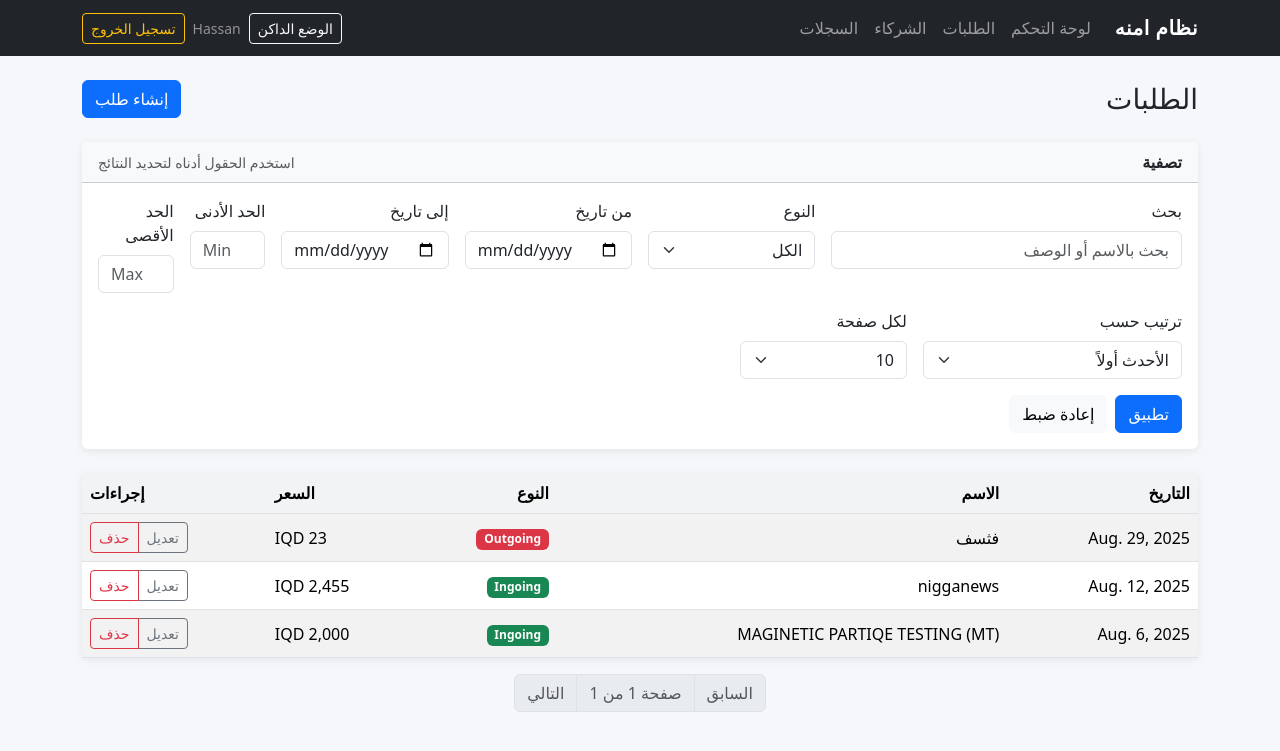
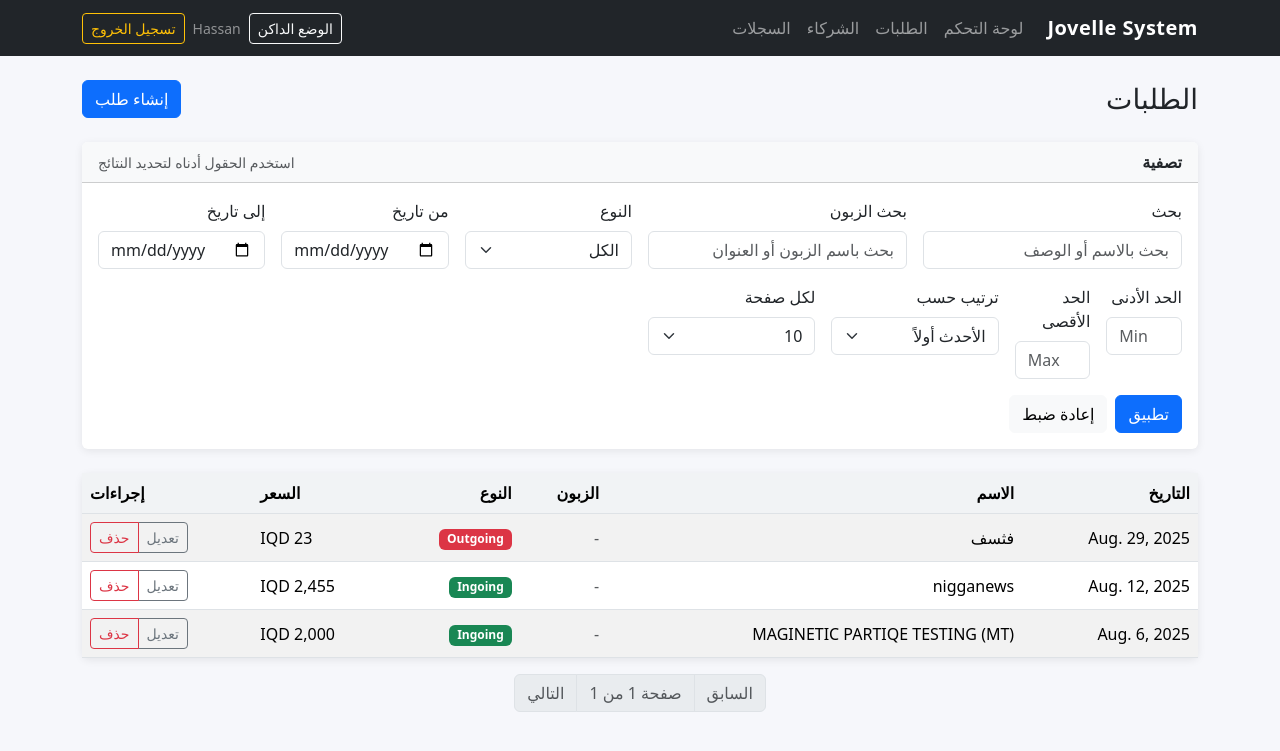
Before and after one commit to Hassan-Abdulbaqi/Amnah, a Django app: page /orders/ in a window 1280 px wide. Shown: the top 751 px of the page. Run offline with Django 5.2, Linux system fonts and the light colour scheme; a user stored in the database is signed in; data comes from the database, SQL or seed files in the repository; both versions use the stored data as it was before the commit.

Commit message:
changes 2

```diff
--- a/core/forms.py
+++ b/core/forms.py
@@ -3,15 +3,18 @@ from .models import Order, Partner
 
 
 class OrderForm(forms.ModelForm):
+    order_type = forms.ChoiceField(required=False, choices=[("", "اختر النوع")] + Order.TYPE_CHOICES, widget=forms.Select(attrs={"class": "form-select"}))
+
     class Meta:
         model = Order
-        fields = ["name", "order_type", "price", "date", "description"]
+        fields = ["name", "order_type", "price", "date", "description", "customer_name", "customer_address"]
         widgets = {
             "name": forms.TextInput(attrs={"class": "form-control", "placeholder": "اسم الطلب"}),
-            "order_type": forms.Select(attrs={"class": "form-select"}),
             "price": forms.NumberInput(attrs={"class": "form-control", "step": "1", "placeholder": "0"}),
             "date": forms.DateInput(attrs={"type": "date", "class": "form-control"}),
             "description": forms.Textarea(attrs={"class": "form-control", "rows": 3, "placeholder": "وصف اختياري"}),
+            "customer_name": forms.TextInput(attrs={"class": "form-control", "placeholder": "اسم الزبون"}),
+            "customer_address": forms.TextInput(attrs={"class": "form-control", "placeholder": "عنوان الزبون"}),
         }
 
 
@@ -38,6 +41,10 @@ class OrderFilterForm(forms.Form):
     search = forms.CharField(required=False, widget=forms.TextInput(attrs={
         "class": "form-control",
         "placeholder": "بحث بالاسم أو الوصف",
+    }))
+    customer_search = forms.CharField(required=False, widget=forms.TextInput(attrs={
+        "class": "form-control",
+        "placeholder": "بحث باسم الزبون أو العنوان",
     }))
     order_type = forms.ChoiceField(required=False, choices=[("", "الكل")] + Order.TYPE_CHOICES, widget=forms.Select(attrs={
         "class": "form-select",
--- a/core/models.py
+++ b/core/models.py
@@ -22,10 +22,12 @@ class Order(models.Model):
     ]
 
     name = models.CharField(max_length=255)
-    order_type = models.CharField(max_length=3, choices=TYPE_CHOICES)
+    order_type = models.CharField(max_length=3, choices=TYPE_CHOICES, null=True, blank=True)
     price = models.BigIntegerField()
     date = models.DateField()
     description = models.TextField(blank=True)
+    customer_name = models.CharField(max_length=255, blank=True)
+    customer_address = models.TextField(blank=True)
 
     class Meta:
         ordering = ["-date", "name"]
@@ -36,8 +38,13 @@ class Order(models.Model):
 
     @property
     def signed_amount(self) -> float:
-        """Return price as positive for INGOING and negative for OUTGOING."""
-        return self.price if self.order_type == self.INGOING else -self.price
+        """Return price as positive for INGOING, negative for OUTGOING, and 0 for null/empty."""
+        if self.order_type == self.INGOING:
+            return self.price
+        elif self.order_type == self.OUTGOING:
+            return -self.price
+        else:
+            return 0
 
 
 class ActivityLog(models.Model):
--- a/core/views.py
+++ b/core/views.py
@@ -52,6 +52,8 @@ def dashboard(request):
     num_orders = qs.count()
     num_ingoing = qs.filter(order_type=Order.INGOING).count()
     num_outgoing = qs.filter(order_type=Order.OUTGOING).count()
+    from django.db.models import Q
+    num_neutral = qs.filter(Q(order_type__isnull=True) | Q(order_type='')).count()
 
     partners = list(Partner.objects.all())
     partner_rows = []
@@ -70,6 +72,7 @@ def dashboard(request):
         "num_orders": num_orders,
         "num_ingoing": num_ingoing,
         "num_outgoing": num_outgoing,
+        "num_neutral": num_neutral,
         "partner_rows": partner_rows,
     }
     return render(request, "dashboard.html", context)
@@ -100,6 +103,8 @@ def dashboard_export(request):
     num_orders = qs.count()
     num_ingoing = qs.filter(order_type=Order.INGOING).count()
     num_outgoing = qs.filter(order_type=Order.OUTGOING).count()
+    from django.db.models import Q
+    num_neutral = qs.filter(Q(order_type__isnull=True) | Q(order_type='')).count()
 
     response = HttpResponse(content_type="text/csv; charset=utf-8")
     response["Content-Disposition"] = "attachment; filename=dashboard_stats.csv"
@@ -115,6 +120,7 @@ def dashboard_export(request):
     writer.writerow(["Orders Count", num_orders])
     writer.writerow(["Ingoing Count", num_ingoing])
     writer.writerow(["Outgoing Count", num_outgoing])
+    writer.writerow(["Neutral Count", num_neutral])
     writer.writerow([])
 
     # Partner shares
@@ -141,6 +147,7 @@ def orders_list(request):
 
     if form.is_valid():
         search = form.cleaned_data.get("search")
+        customer_search = form.cleaned_data.get("customer_search")
         order_type = form.cleaned_data.get("order_type")
         date_from = form.cleaned_data.get("date_from")
         date_to = form.cleaned_data.get("date_to")
@@ -151,6 +158,9 @@ def orders_list(request):
         if search:
             from django.db.models import Q
             qs = qs.filter(Q(name__icontains=search) | Q(description__icontains=search))
+        if customer_search:
+            from django.db.models import Q
+            qs = qs.filter(Q(customer_name__icontains=customer_search) | Q(customer_address__icontains=customer_search))
         if order_type:
             qs = qs.filter(order_type=order_type)
         if date_from:
--- a/templates/base.html
+++ b/templates/base.html
@@ -24,7 +24,7 @@
 <body>
     <nav class="navbar navbar-expand-lg navbar-dark bg-dark">
         <div class="container">
-            <a class="navbar-brand" href="/">نظام امنه</a>
+            <a class="navbar-brand" href="/">Jovelle System</a>
             <button class="navbar-toggler" type="button" data-bs-toggle="collapse" data-bs-target="#mainNav" aria-controls="mainNav" aria-expanded="false" aria-label="Toggle navigation">
                 <span class="navbar-toggler-icon"></span>
             </button>
--- a/templates/orders/form.html
+++ b/templates/orders/form.html
@@ -15,6 +15,8 @@
                 <div class="col-12 col-md-6"><label class="form-label">النوع</label> {{ form.order_type }}</div>
                 <div class="col-12 col-md-6"><label class="form-label">السعر (IQD)</label> {{ form.price }}</div>
                 <div class="col-12 col-md-6"><label class="form-label">التاريخ</label> {{ form.date }}</div>
+                <div class="col-12 col-md-6"><label class="form-label">اسم الزبون</label> {{ form.customer_name }}</div>
+                <div class="col-12 col-md-6"><label class="form-label">عنوان الزبون</label> {{ form.customer_address }}</div>
                 <div class="col-12"><label class="form-label">الوصف</label> {{ form.description }}</div>
             </div>
             <div class="mt-4 d-flex gap-2">
--- a/templates/orders/list.html
+++ b/templates/orders/list.html
@@ -16,13 +16,14 @@
     </div>
     <div class="card-body">
         <form method="get" class="row g-3" novalidate>
-            <div class="col-12 col-md-4"><label class="form-label">بحث</label> {{ filter_form.search }}</div>
+            <div class="col-12 col-md-3"><label class="form-label">بحث</label> {{ filter_form.search }}</div>
+            <div class="col-12 col-md-3"><label class="form-label">بحث الزبون</label> {{ filter_form.customer_search }}</div>
             <div class="col-12 col-md-2"><label class="form-label">النوع</label> {{ filter_form.order_type }}</div>
             <div class="col-6 col-md-2"><label class="form-label">من تاريخ</label> {{ filter_form.date_from }}</div>
             <div class="col-6 col-md-2"><label class="form-label">إلى تاريخ</label> {{ filter_form.date_to }}</div>
             <div class="col-6 col-md-1"><label class="form-label">الحد الأدنى</label> {{ filter_form.price_min }}</div>
             <div class="col-6 col-md-1"><label class="form-label">الحد الأقصى</label> {{ filter_form.price_max }}</div>
-            <div class="col-6 col-md-3"><label class="form-label">ترتيب حسب</label> {{ filter_form.sort_by }}</div>
+            <div class="col-6 col-md-2"><label class="form-label">ترتيب حسب</label> {{ filter_form.sort_by }}</div>
             <div class="col-6 col-md-2"><label class="form-label">لكل صفحة</label> {{ filter_form.per_page }}</div>
             <div class="col-12 d-flex gap-2">
                 <button type="submit" class="btn btn-primary">تطبيق</button>
@@ -41,6 +42,7 @@
                         <tr>
                             <th>التاريخ</th>
                             <th>الاسم</th>
+                            <th>الزبون</th>
                             <th>النوع</th>
                             <th class="text-end">السعر</th>
                             <th class="text-end">إجراءات</th>
@@ -52,10 +54,22 @@
                             <td>{{ order.date }}</td>
                             <td>{{ order.name }}</td>
                             <td>
+                                {% if order.customer_name %}
+                                    <div>{{ order.customer_name }}</div>
+                                    {% if order.customer_address %}
+                                        <small class="text-muted">{{ order.customer_address|truncatechars:30 }}</small>
+                                    {% endif %}
+                                {% else %}
+                                    <span class="text-muted">-</span>
+                                {% endif %}
+                            </td>
+                            <td>
                                 {% if order.order_type == 'IN' %}
                                     <span class="badge text-bg-success">{{ order.get_order_type_display }}</span>
+                                {% elif order.order_type == 'OUT' %}
+                                    <span class="badge text-bg-danger">{{ order.get_order_type_display }}</span>
                                 {% else %}
-                                    <span class="badge text-bg-danger">{{ order.get_order_type_display }}</span>
+                                    <span class="badge text-bg-secondary">غير محدد</span>
                                 {% endif %}
                             </td>
                             <td class="text-end">{{ order.price|iqd }}</td>
@@ -68,7 +82,7 @@
                         </tr>
                         {% empty %}
                         <tr>
-                            <td colspan="5" class="text-center text-muted p-4">لا توجد طلبات بعد.</td>
+                            <td colspan="6" class="text-center text-muted p-4">لا توجد طلبات بعد.</td>
                         </tr>
                         {% endfor %}
                     </tbody>
@@ -86,11 +100,21 @@
                     <strong class="text-truncate" style="max-width: 65%">{{ order.name }}</strong>
                     {% if order.order_type == 'IN' %}
                         <span class="badge text-bg-success">{{ order.get_order_type_display }}</span>
+                    {% elif order.order_type == 'OUT' %}
+                        <span class="badge text-bg-danger">{{ order.get_order_type_display }}</span>
                     {% else %}
-                        <span class="badge text-bg-danger">{{ order.get_order_type_display }}</span>
+                        <span class="badge text-bg-secondary">غير محدد</span>
                     {% endif %}
                 </div>
                 <div class="small text-muted mb-2">{{ order.date }}</div>
+                {% if order.customer_name %}
+                    <div class="small mb-1">
+                        <strong>الزبون:</strong> {{ order.customer_name }}
+                        {% if order.customer_address %}
+                            <br><span class="text-muted">{{ order.customer_address|truncatechars:50 }}</span>
+                        {% endif %}
+                    </div>
+                {% endif %}
                 <div class="d-flex align-items-center justify-content-between">
                     <div class="fw-bold">{{ order.price|iqd }}</div>
                     <div class="btn-group" role="group">
```
Also changed, not shown: amnah_project/settings.py (+2 -15 lines), templates/dashboard.html (+11 -3 lines), .claude/settings.local.json (added), core/migrations/0005_order_customer_address_order_customer_name.py (added), core/migrations/0006_alter_order_order_type.py (added), db.sqlite3 (deleted), 1 other file.
